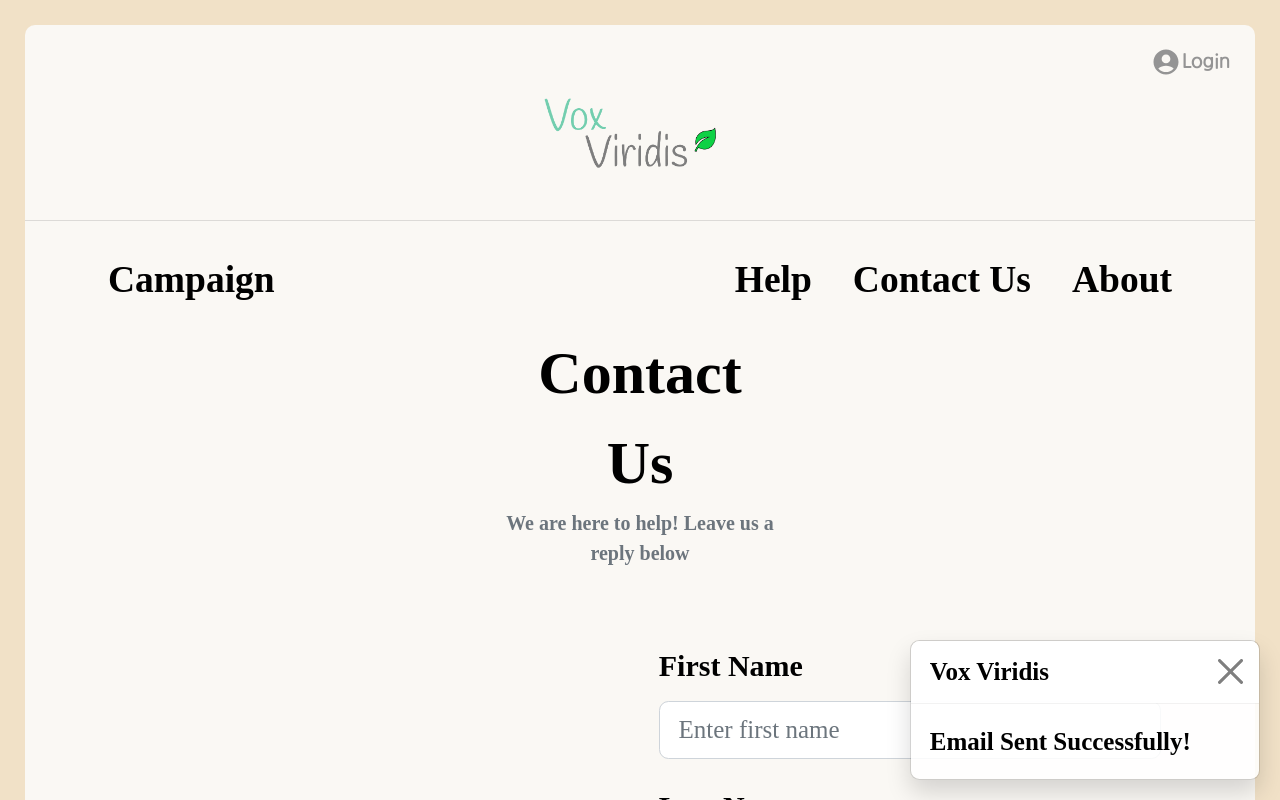
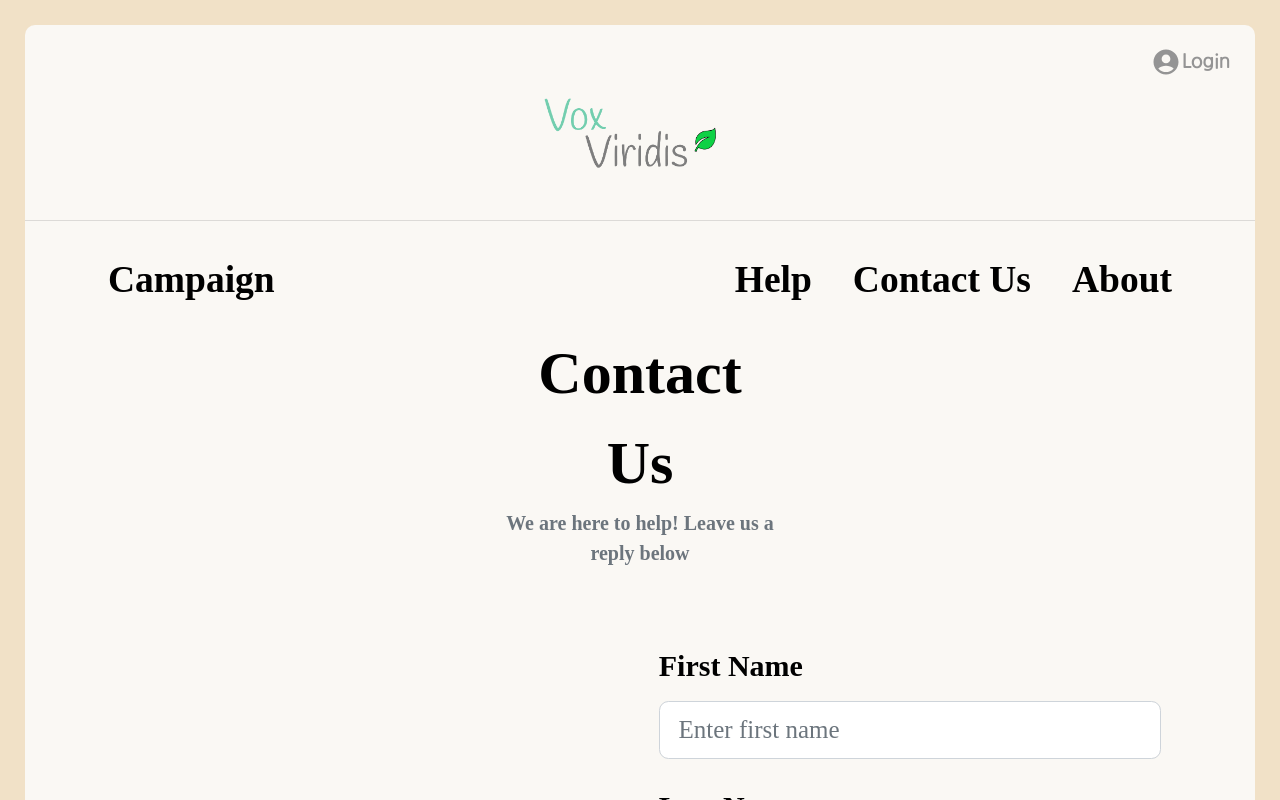
Before and after one commit to cs203t5/cs203t5-frontend, a Next.js app in the folder vox-viridis/: page /contactus in a window 1280 px wide. Shown: the top 800 px of the page. Built offline with nearby package versions, Linux system fonts and the light colour scheme; a web font is replaced by a local one.

Commit message:
fixed email popup bug

```diff
--- a/vox-viridis/pages/contactus/index.js
+++ b/vox-viridis/pages/contactus/index.js
@@ -27,7 +27,7 @@ const ContactUs = () => {
     const [show, setShow] = useState(false);
     const handleClose = () => setShow(false);
     const handleShow = () => setShow(true);
-    const [show2, setShow2] = useState(true);
+    const [show2, setShow2] = useState(false);
 
 
     const submitContact = (e) => {
```
